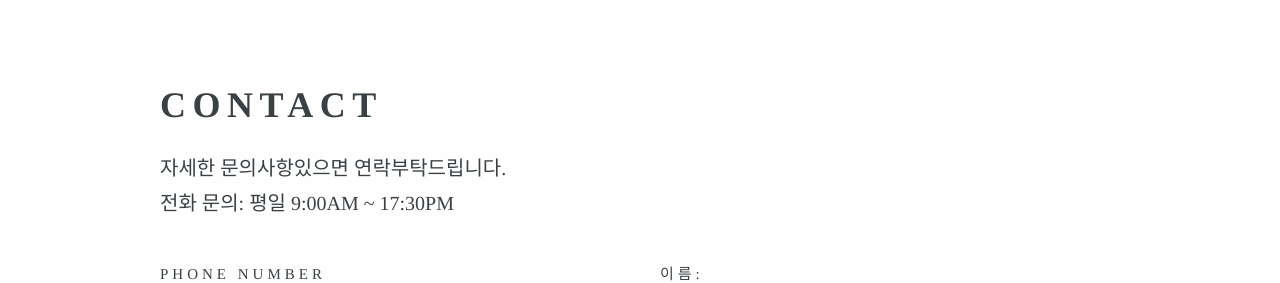
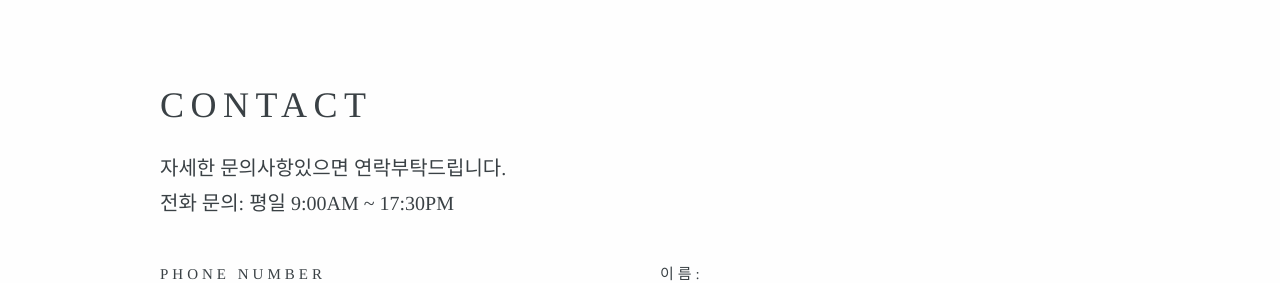
Before and after one commit to sangjoon6099/sangjoon6099.github.io, a Jekyll site: the page built from contact.html, in a window 1280 px wide. Shown: the part 422-705 px from the top of the page. Built offline with Jekyll 4.4.1, drawn with Linux system fonts in a browser that asks for light colours; some web fonts are replaced.

Commit message:
Update _typography.scss

```diff
--- a/_sass/_typography.scss
+++ b/_sass/_typography.scss
@@ -14,6 +14,10 @@ body {
 body,
 input,
 textarea {
+	font-family: "Noto Serif KR", serif;
+  	font-weight: 400;
+  	font-style: normal;
+	font-optical-sizing: auto;
 	color: #3A4145;
 	text-rendering: geometricPrecision;
 }
@@ -25,6 +29,10 @@ h3,
 h4,
 h5,
 h6 {
+	font-family: "Noto Serif KR", serif;
+  	font-weight: 400;
+  	font-style: normal;
+	font-optical-sizing: auto;
 	text-transform: uppercase;
 }
 
```
